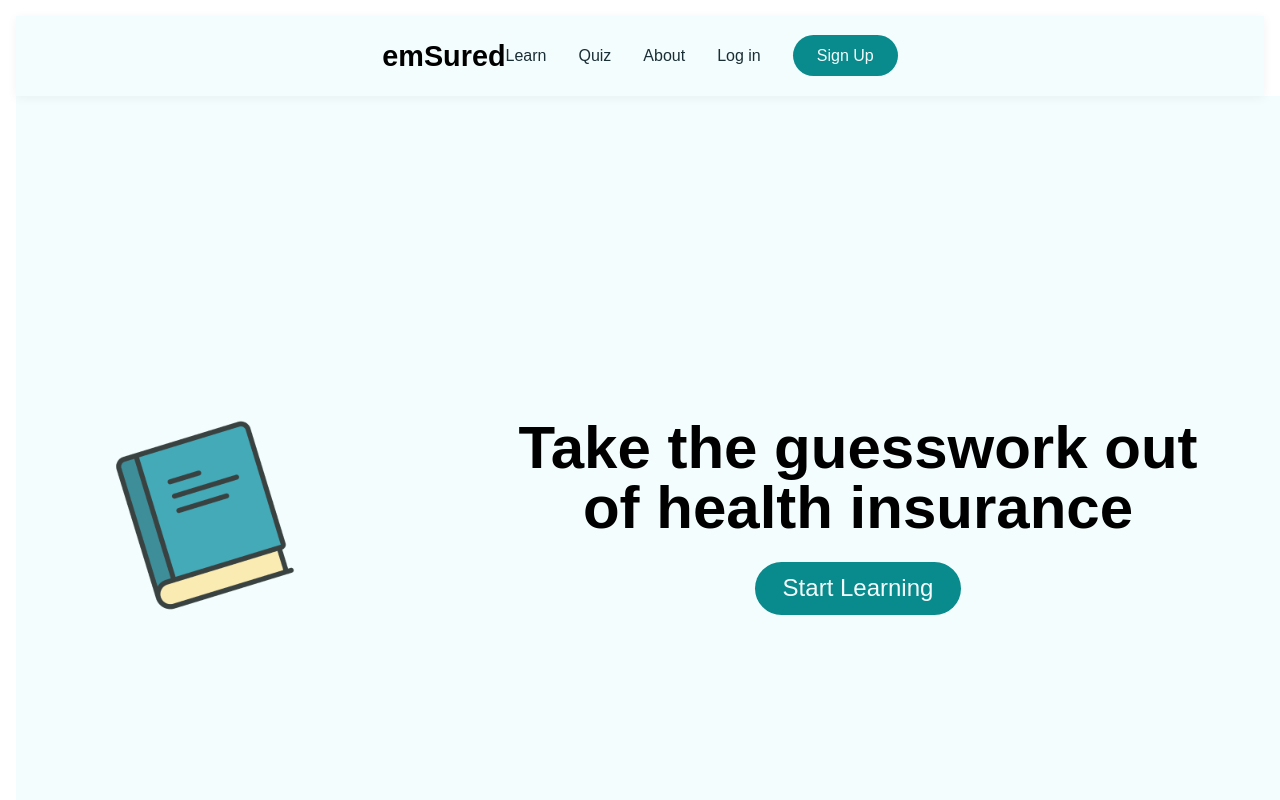
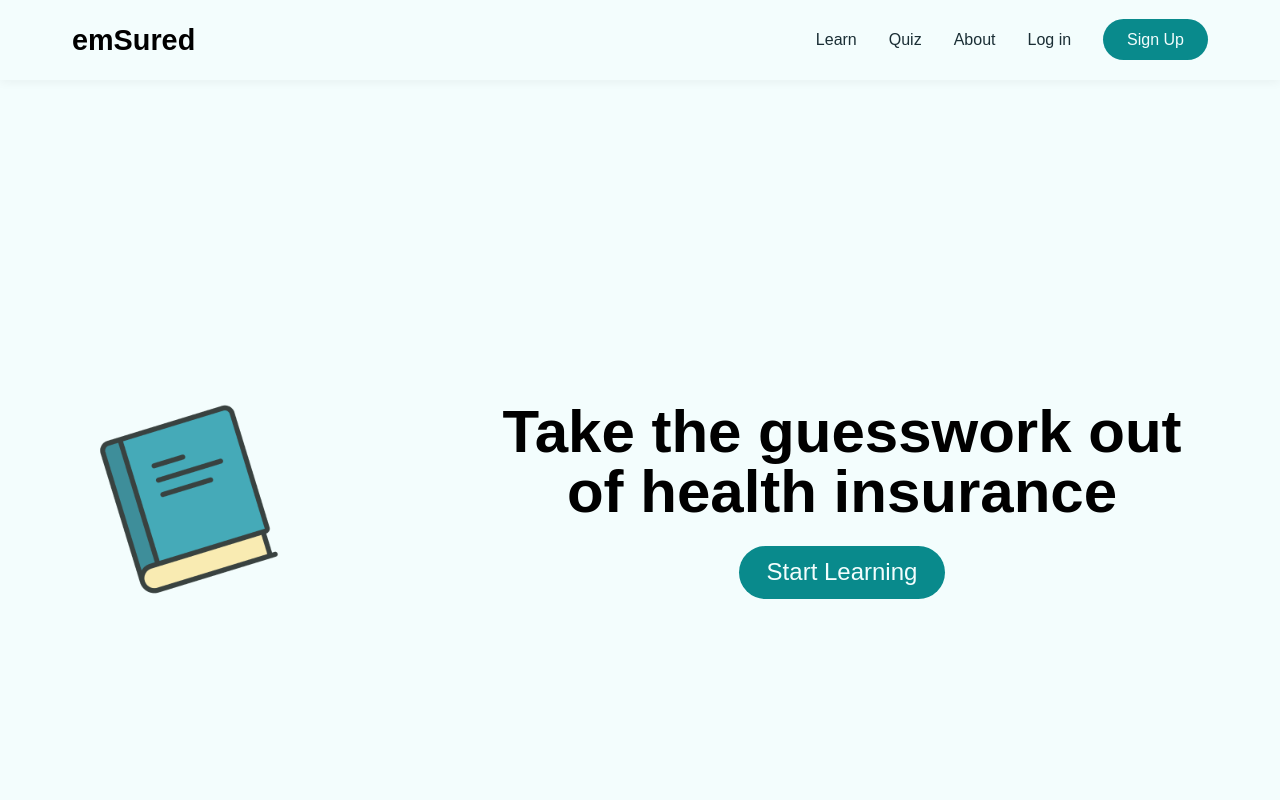
Before and after one commit to UW-INFO442-SP25/emSure-CTRLFreaks, a React (Vite) app in the folder emSure/: page / in a window 1280 px wide. Shown: the top 800 px of the page. Built offline with nearby package versions, Linux system fonts and the light colour scheme; a web font is replaced by a local one.

Commit message:
fixed global css issues

```diff
--- a/emSure/src/index.css
+++ b/emSure/src/index.css
@@ -758,42 +758,9 @@ p {
 /* Sign up page - ENDING */
 
 /* ABOUT US PAGE - BEGINNING */
-* {
-    margin: 0;
-    padding: 0;
-    box-sizing: border-box;
-  }
-
-  body {
-    font-family: Arial, sans-serif;
-    background-color: white;
-    color: #000;
-    padding: 16px;
-  }
-
-  header {
-    display: flex;
-    justify-content: space-between;
-    align-items: center;
-    background-color: #f2f2f2;
-    padding: 20px 40px;
-  }
-
 .logo {
 font-size: 28px;
 font-weight: bold;
-  }
-
-  nav {
-    display: flex;
-    align-items: center;
-    gap: 25px;
-  }
-
-  nav a {
-    text-decoration: none;
-    color: black;
-    font-size: 16px;
 }
 
 .signup {
@@ -803,10 +770,6 @@ p {
 border-radius: 20px;
 font-size: 16px;
 cursor: pointer;
-  }
-
-  main {
-    padding: 60px 80px;
 }
 
 .mission {
```
Lines whose indentation alone changed are shown as unchanged.
